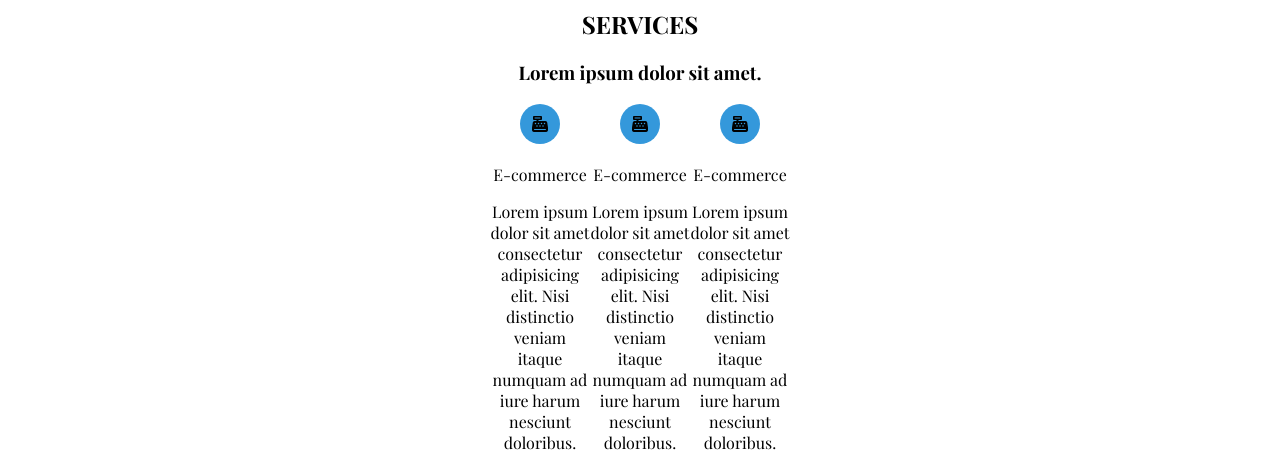
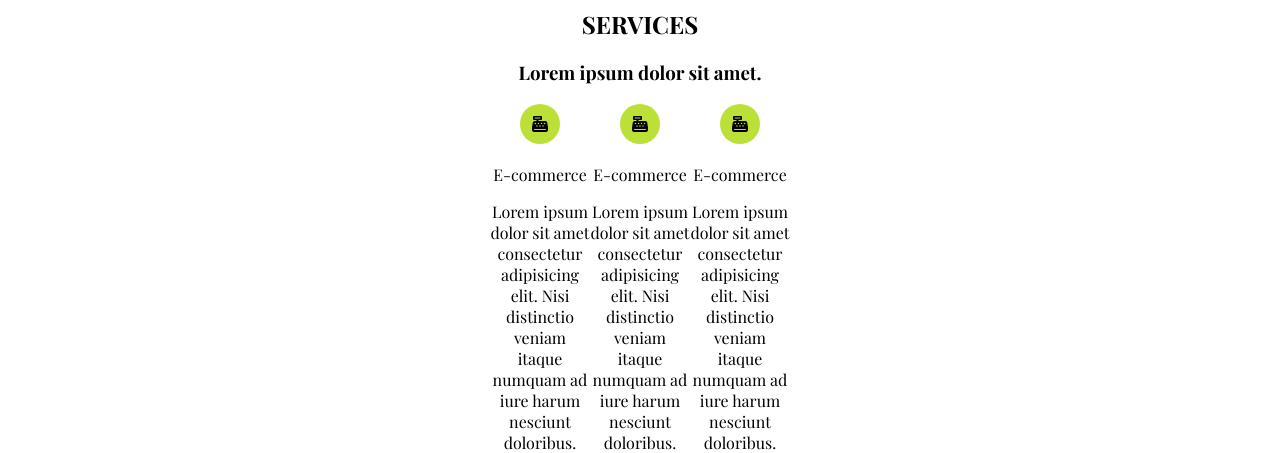
Before and after one commit to OwcaTyBaranie/Newproject, a website: page index.html in a window 1280 px wide. Shown: the part 830-1283 px from the top of the page. Drawn offline with nearby package versions, Linux system fonts and the light colour scheme; a web font is replaced by a local one.

Commit message:
Add color to icons

```diff
--- a/sass/style.scss
+++ b/sass/style.scss
@@ -85,5 +85,5 @@
     width: 40px; /* Adjust as needed */
     height: 40px; /* Adjust as needed */
     border-radius: 50%;
-    background-color: #3498db; /* Adjust as needed */
+    background-color: #BDE038; /* Adjust as needed */
   }
```
Also changed, not shown: css/style.css.
